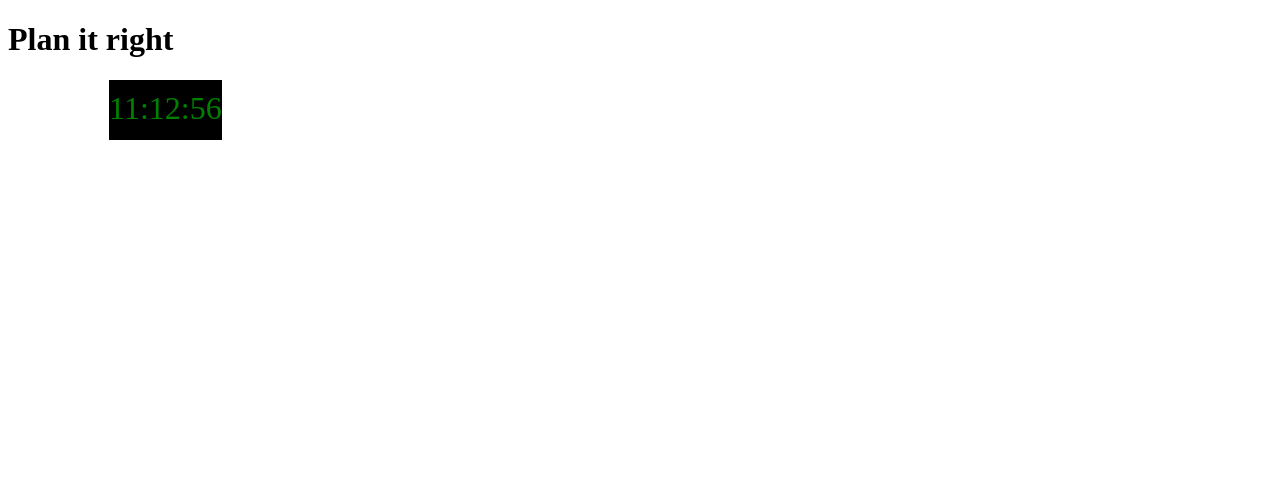
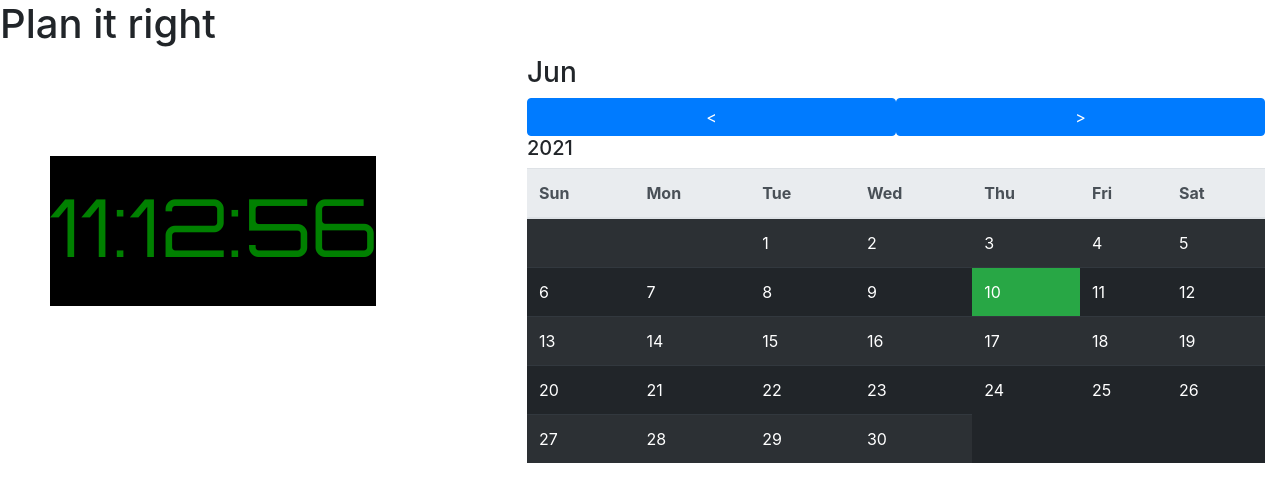
Before and after one commit to deveshwar08/todo, a plain HTML site: page index.html in a window 1280 px wide. Drawn offline with nearby package versions, Linux system fonts and the light colour scheme.

Commit message:
added calendar

```diff
--- a/css/style.css
+++ b/css/style.css
@@ -1,8 +1,8 @@
 #clock-calendar {
-    height : 250px;
     display: flex;
     flex-direction: row;
     flex-wrap: wrap;
+    height: 250px;
 }
 #clock-area {
     width : 40%;
@@ -10,13 +10,23 @@
     flex-wrap: wrap;
 }
 #time {
+    margin-top: 100px;
+    margin-left: 50px;
     background-color: black;
-    height : 50px;
+    height : 150px;
     color : green;
-    font-size: xx-large;
+    font-size: 80px;
     text-align: center;
     padding-top: 10px;
 }
 #calendar-area {
     width: 60%;
+    display: flex;
+    flex-wrap: wrap;
+    flex-direction: column;
 }
+#previousnext {
+    display: flex;
+    flex-wrap: wrap;
+    flex-direction: row;
+}
--- a/index.html
+++ b/index.html
@@ -2,6 +2,10 @@
 <html lang = "en">
     <head>
         <link href="css/style.css" rel="stylesheet">
+        <link rel="stylesheet" href="https://maxcdn.bootstrapcdn.com/bootstrap/4.0.0/css/bootstrap.min.css" integrity="sha384-Gn5384xqQ1aoWXA+058RXPxPg6fy4IWvTNh0E263XmFcJlSAwiGgFAW/dAiS6JXm" crossorigin="anonymous">
+        <link href='https://fonts.googleapis.com/css?family=Orbitron' rel='stylesheet' type='text/css'>
+
+
         <meta content="text/html;charset=utf-8" http-equiv="Content-Type">
         <meta content="utf-8" http-equiv="encoding">
 
@@ -12,12 +16,33 @@
         <div id="clock-calendar">
 
             <div id="clock-area">
-                <span style="width: 20%;"></span>
-                <div id="time"></div>
+                <div id="time" style="font-family: 'Orbitron', sans-serif;"></div>
+            </div>
+            <div id = "calendar-area" class="container">
+                <div>
+                    <h3 id="month"></h3>
+                </div>
+                <div id="previousnext">
+                    <button class="btn btn-primary col-sm-6" id="previous" onclick="previous()"> &lt; </button>
+                    <button class="btn btn-primary col-sm-6" id="next" onclick="next()"> &gt; </button>
+                </div>
+                <div>
+                    <h5 id="year"></h5>
+                </div>
+                <table class="table table-dark table-striped table-responsive-sm" id="calendar">
+                    <thead class="thead-light">
+                        <th>Sun</th>
+                        <th>Mon</th>
+                        <th>Tue</th>
+                        <th>Wed</th>
+                        <th>Thu</th>
+                        <th>Fri</th>
+                        <th>Sat</th>
+                    </thead>
+                    <tbody id="calendar-body">
 
-            </div>
-            <div id = "calendar-area">
-
+                    </tbody>
+                </table>
             </div>
         </div>
         <div id="todo-list">
--- a/js/script.js
+++ b/js/script.js
@@ -1,8 +1,13 @@
+let months = ["Jan", "Feb", "Mar", "Apr", "May", "Jun", "Jul", "Aug", "Sep", "Oct", "Nov", "Dec"];
+let today = new Date();
+let currentMonth = today.getMonth();
+let currentYear = today.getFullYear();
+
 function startTime() {
-    var today = new Date();
-    var h = today.getHours();
-    var m = today.getMinutes();
-    var s = today.getSeconds();
+    let today = new Date();
+    let h = today.getHours();
+    let m = today.getMinutes();
+    let s = today.getSeconds();
     h = h < 10 ? "0"+h : h;
     m = m < 10 ? "0"+m : m;
     s = s < 10 ? "0"+s : s;
@@ -11,5 +16,68 @@ function startTime() {
     t = setTimeout(function() {
         startTime()
     }, 500);
+
+}
+function displayCalendar(month, year) {
+    let tbody = document.getElementById("calendar-body");
+    tbody.innerHTML = "";
+
+    document.getElementById("month").innerText = months[month];
+    document.getElementById("year").innerText = year;
+
+    let firstDay = (new Date(year,month)).getDay();
+    function monthDays(month, year)
+    {
+        return 32-new Date(year,month,32).getDate();
+    }
+    let date = 1;
+    for(let i = 0;i < 6;i++)
+    {
+        let weekRow = document.createElement("tr");
+        for(let j = 0;j < 7;j++)
+        {
+            if(date <= monthDays(month, year))
+            {
+                if(i == 0 && j < firstDay)
+                {
+                    let dateCell = document.createElement("td");
+                    let cellText = document.createTextNode("");
+                    dateCell.appendChild(cellText);
+                    weekRow.appendChild(dateCell);
+                }
+                else
+                {
+                    let dateCell = document.createElement("td");
+                    let cellText = document.createTextNode(date);
+                    dateCell.appendChild(cellText);
+                    dateCell.setAttribute("onclick","addTodo(date,month,year)")
+                    weekRow.appendChild(dateCell);
+                    if (date === today.getDate() && year === today.getFullYear() && month === today.getMonth())
+                    {
+                        dateCell.classList.add("bg-success");
+                    }
+                    date++;
+                }
+            }
+            else
+                break;
+
+        }
+        tbody.appendChild(weekRow);
+    }
+}
+function next() {
+    currentYear = (currentMonth === 11) ? currentYear + 1 : currentYear;
+    currentMonth = (currentMonth + 1);
+    if(currentMonth === 12)
+        currentMonth = 0;
+    displayCalendar(currentMonth, currentYear);
+}
+
+function previous() {
+    currentYear = (currentMonth === 0) ? currentYear - 1 : currentYear;
+    currentMonth = (currentMonth === 0) ? 11 : currentMonth - 1;
+    displayCalendar(currentMonth, currentYear);
 }
 startTime();
+displayCalendar(currentMonth, currentYear);
```
